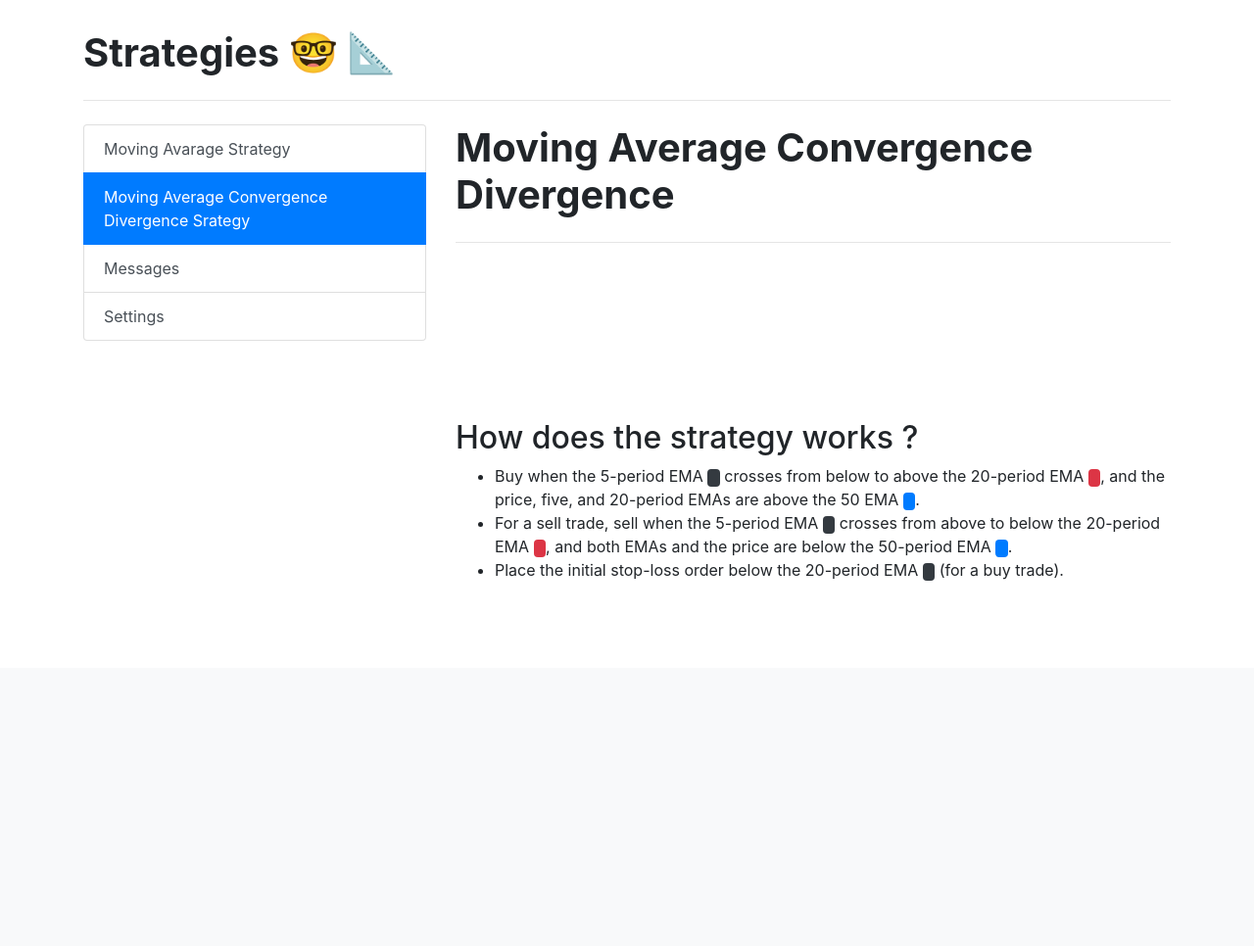
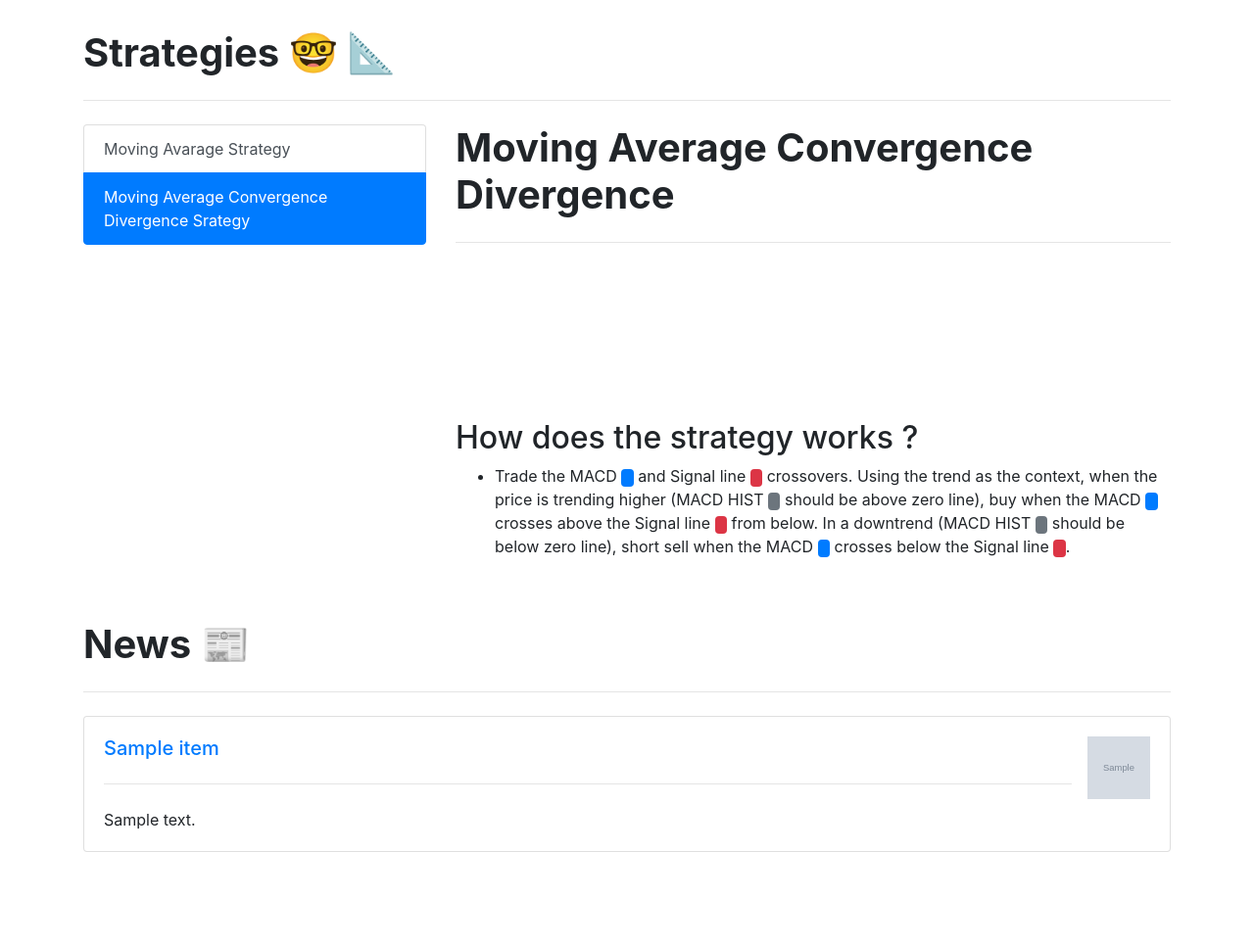
Before and after one commit to yanirhaim/AlgoTrade, a Django app: template templates/stock.html in a window 1280 px wide, after a click on "Moving Average Convergence Divergence Srategy". Shown: the part 401-1367 px from the top of the page at 98% size. Before the commit the page ends 994 px from the top, so only its background shows below. Run offline with Django 3.2, Linux system fonts and the light colour scheme; the template is opened without the code that fills it: most values are stand-ins (such as "Sample title", 1, 10 or a date in 2020); grey boxes marked "Sample" are stand-in pictures; a map, chart or similar area stays blank; some libraries are stand-ins or nearby versions.

Commit message:
Added news section of Stock Page

```diff
--- a/templates/stock.html
+++ b/templates/stock.html
@@ -22,15 +22,13 @@
         <div class="list-group" id="list-tab" role="tablist">
           <a class="list-group-item list-group-item-action active" id="list-home-list" data-toggle="list" href="#list-home" role="tab" aria-controls="home">Moving Avarage Strategy</a>
           <a class="list-group-item list-group-item-action" id="list-profile-list" data-toggle="list" href="#list-profile" role="tab" aria-controls="profile">Moving Average Convergence Divergence Srategy</a>
-          <a class="list-group-item list-group-item-action" id="list-messages-list" data-toggle="list" href="#list-messages" role="tab" aria-controls="messages">Messages</a>
-          <a class="list-group-item list-group-item-action" id="list-settings-list" data-toggle="list" href="#list-settings" role="tab" aria-controls="settings">Settings</a>
         </div>
       </div>
       <div class="col-8">
         <div class="tab-content" id="nav-tabContent">
           <div class="tab-pane fade show active" id="list-home" role="tabpanel" aria-labelledby="list-home-list">
             <h1 class="display-10 font-weight-bold">
-              Moving Avarage Strategy
+              Exponential Moving Avarage
             </h1>
             <hr class="my-4">
             <canvas id="movaChart"></canvas>
@@ -51,17 +49,33 @@
             <br/>
             <h2>How does the strategy works ?</h2>
             <ul>
-              <li>Buy when the 5-period EMA <span class="badge badge-dark">&nbsp;</span> crosses from below to above the 20-period EMA <span class="badge badge-danger">&nbsp;</span>, and the price, five, and 20-period EMAs are above the 50 EMA <span class="badge badge-primary">&nbsp;</span>.</li>
-              <li>For a sell trade, sell when the 5-period EMA <span class="badge badge-dark">&nbsp;</span> crosses from above to below the 20-period EMA <span class="badge badge-danger">&nbsp;</span>, and both EMAs and the price are below the 50-period EMA <span class="badge badge-primary">&nbsp;</span>.</li>
-              <li>Place the initial stop-loss order below the 20-period EMA <span class="badge badge-dark">&nbsp;</span> (for a buy trade).</li>
+              <li>Trade the MACD <span class="badge badge-primary">&nbsp;</span> and Signal line <span class="badge badge-danger">&nbsp;</span> crossovers. Using the trend as the context, when the price is trending higher (MACD HIST <span class="badge badge-secondary">&nbsp;</span> should be above zero line), buy when the MACD <span class="badge badge-primary">&nbsp;</span> crosses above the Signal line <span class="badge badge-danger">&nbsp;</span> from below. In a downtrend (MACD HIST <span class="badge badge-secondary">&nbsp;</span> should be below zero line), short sell when the MACD <span class="badge badge-primary">&nbsp;</span> crosses below the Signal line <span class="badge badge-danger">&nbsp;</span>.</li>
             </ul>
           </div>
-          <div class="tab-pane fade" id="list-messages" role="tabpanel" aria-labelledby="list-messages-list">...</div>
-          <div class="tab-pane fade" id="list-settings" role="tabpanel" aria-labelledby="list-settings-list">...</div>
         </div>
       </div>
     </div>
-
+    <br/>
+    <br/>
+    <h1 class="display-10 font-weight-bold">
+      News 📰
+    </h1>
+    <hr class="my-4">
+      {% for item in news %}
+        <div class="card">
+          <div class="card-body">
+            <div class="media">
+              <div class="media-body">
+                <h5 class="mt-0 mb-1"><a href="{{item.url}}">{{item.title}}</a></h5>
+                <hr class="my-4">
+                {{item.content}}
+              </div>
+              <img src="{{item.urlToImage}}" class="ml-3" alt="..." width="64" height="64">
+            </div>
+          </div>
+        </div>
+        <br/>
+       {% endfor %}
     <br/>
     <br/>
     <br/>
@@ -86,12 +100,13 @@
       var symbol = "{{api.symbol}}";
 
       //Get APIS//
+      //API : 00ZERKSSLUKN4XIR
       const api_url = 'https://www.alphavantage.co/query?function=TIME_SERIES_INTRADAY&symbol='+ symbol +'&interval=15min&apikey=00ZERKSSLUKN4XIR'
       const ema5_ulr = 'https://www.alphavantage.co/query?function=EMA&symbol='+ symbol +'&interval=15min&time_period=5&series_type=open&apikey=00ZERKSSLUKN4XIR'
       const ema20_ulr = 'https://www.alphavantage.co/query?function=EMA&symbol='+ symbol +'&interval=15min&time_period=20&series_type=open&apikey=00ZERKSSLUKN4XIR'
       const ema50_ulr = 'https://www.alphavantage.co/query?function=EMA&symbol='+ symbol +'&interval=15min&time_period=50&series_type=open&apikey=00ZERKSSLUKN4XIR'
       const macd_ulr = 'https://www.alphavantage.co/query?function=MACD&symbol='+ symbol +'&interval=15min&series_type=open&apikey=00ZERKSSLUKN4XIR'
-
+      //const sma_url = 'https://www.alphavantage.co/query?function=SMA&symbol='+ symbol +'&interval=15min&time_period=28&series_type=open&apikey=R5PDUEUMT1YYNJGR'
 
       async function getData(){
         //fetch the data on the api---------------------
@@ -109,6 +124,9 @@
 
         var response5 = await fetch(macd_ulr);
         var data_macd = await response5.json();
+
+        //var response6 = await fetch(sma_url);
+        //var data_sma = await response6.json();
       //------------------------------------------------
 
 
@@ -195,8 +213,6 @@
           timeMACD_final.push(timeMACD[i]);
         }
         timeMACD_final = timeMACD_final.reverse();
-
-        console.log(timeMACD_final);
         //----------------------------------------------------------------------
 
         //MACD values chart----------------------------------------------------
@@ -210,8 +226,6 @@
           macd_final.push(macd[i]);
         }
         macd_final = macd_final.reverse();
-
-        console.log(macd_final);
         //----------------------------------------------------------------------
 
         //MACD_Hist values chart-------------------------------------------------
@@ -225,8 +239,6 @@
           macdh_final.push(macd_h[i]);
         }
         macdh_final = macdh_final.reverse();
-
-        console.log(macdh_final);
         //----------------------------------------------------------------------
 
         //MACD_Hist values chart-------------------------------------------------
@@ -242,6 +254,34 @@
         macds_final = macds_final.reverse();
         //----------------------------------------------------------------------
 
+        /*get the SMA 28 values {just 100}-------------------------------------
+        var sma28 = []
+        for (var i in data_sma["Technical Analysis: SMA"]) {
+          if (data_sma["Technical Analysis: SMA"].hasOwnProperty(i))
+          sma28.push(parseFloat(data_sma["Technical Analysis: SMA"][i]["SMA"]));
+        }
+        sma28_final = []
+        for (var i = 0; i<100; i++){
+          sma28_final.push(sma28[i]);
+        }
+        sma28_final = sma28_final.reverse();
+        console.log(sma28_final)
+        ----------------------------------------------------------------------*/
+
+        /*time frame of the SMA chart------------------------------------------
+        var timeSAMvalues = []
+        for (var i in data_sma["Technical Analysis: SMA"]) {
+          if (data_sma["Technical Analysis: SMA"].hasOwnProperty(i))
+          timeSAMvalues.push(i);
+        }
+        timeSAMvalues_final = []
+        for (var i = 0; i<100; i++){
+          timeSAMvalues_final.push(timeSAMvalues[i]);
+        }
+        timeSAMvalues_final = timeSAMvalues_final.reverse();
+        console.log(timeSAMvalues_final)
+        ----------------------------------------------------------------------*/
+
         //Main Chart of the Stock-----------------------------------------------
         var ctx = document.getElementById('mainChart').getContext('2d');
         var myChart = new Chart(ctx, {
@@ -252,9 +292,9 @@
                     label: 'Close Price',
                     minBarLength: 200,
                     data: value,
-                    fill: false,
-                    borderColor: [
-                        'rgba(50, 205, 50)'],
+                    fill: true,
+                    backgroundColor: '#90ee90',
+                    borderColor:'rgba(0, 0, 0)',
                     borderWidth: 1,
                 },
               ]
@@ -281,28 +321,19 @@
                 labels: timeEMAvalues_final,
                 datasets: [{
                   label: 'EMA 5',
-                  minBarLength: 200,
                   data: ema5_final,
                   fill: false,
-                  backgroundColor: ['rgba(255, 0, 0)'],
-                  borderColor: ['rgba(0, 0, 0)'],
-                  borderWidth: 1,
+                  borderColor: 'rgba(0, 0, 0)',
                 },{
                   label: 'EMA 20',
-                  minBarLength: 200,
                   data: ema20_final,
                   fill: false,
-                  backgroundColor: ['rgba(0, 0, 0)'],
-                  borderColor: ['rgba(255, 0, 0)'],
-                  borderWidth: 1,
+                  borderColor: "#FF0000",
                 },{
                   label: 'EMA 50',
-                  minBarLength: 200,
                   data: ema50_final,
                   fill: false,
-                  backgroundColor: ['rgba(0, 0, 255)'],
-                  borderColor: ['rgba(0, 0, 255)'],
-                  borderWidth: 1,
+                  borderColor: "#0000FF",
                 }
               ]
             },
@@ -359,6 +390,44 @@
             }
         });
 
+        /*Simple Moving Avarage Chart------------------------------------------------
+        var ctx = document.getElementById('smaChart').getContext('2d');
+        var myChart = new Chart(ctx, {
+            type: 'line',
+            data: {
+                labels: timeSAMvalues_final,
+                datasets: [{
+                  label: 'SMA 28',
+                  minBarLength: 200,
+                  data: sma28_final,
+                  fill: false,
+                  backgroundColor: ['rgba(255, 0, 0)'],
+                  borderWidth: 1,
+                },{
+                  label: 'Close Price',
+                  minBarLength: 200,
+                  data: value,
+                  fill: false,
+                  backgroundColor: ['rgba(0, 0, 0)'],
+                  borderWidth: 1,
+                }
+              ]
+            },
+            options: {
+                scales: {
+                    yAxes: [{
+                        ticks: {
+                            beginAtZero: false
+                        }
+                    }],
+                    xAxes: [{
+                        display:false
+                    }]
+                }
+            }
+        });
+        ----------------------------------------------------------------------*/
+
       }
 
       getData();
```
Also changed, not shown: main/views.py (+17 -1 lines).
